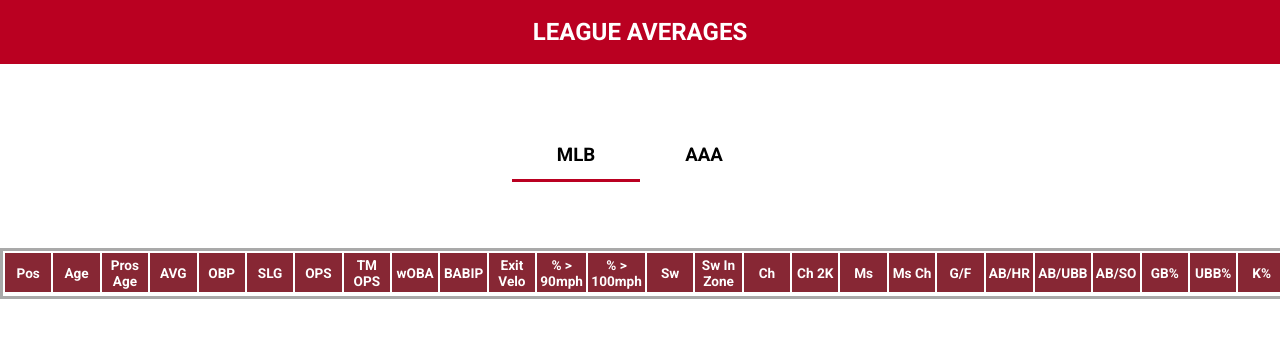
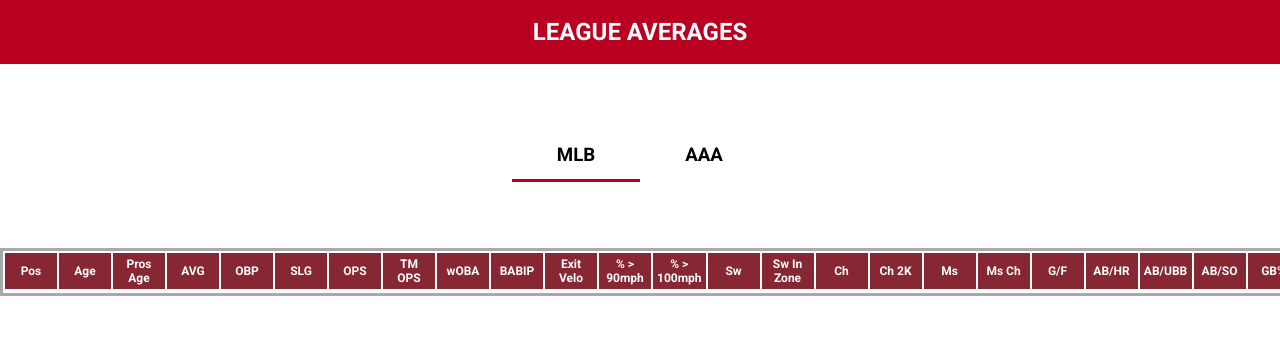
Before and after one commit to kelly-hansen/angels-league-table, a React (Create React App) app: page / in a window 1280 px wide. Shown: the top 338 px of the page. Built offline with nearby package versions, Linux system fonts and the light colour scheme; the HTML template or start-up script is replaced by a standard one.

Commit message:
table styling

```diff
--- a/public/styles.css
+++ b/public/styles.css
@@ -25,7 +25,7 @@
 }
 
 table {
-  font-size: .85rem;
+  font-size: .75rem;
   border: 3px solid darkgray;
 }
 
@@ -35,9 +35,9 @@
 }
 
 th {
-  min-width: 2.5rem;
-  width: 2.5rem;
-  padding: .2rem;
+  min-width: 2.75rem;
+  width: 2.75rem;
+  padding: .25rem;
 }
 
 .league-title {
```
